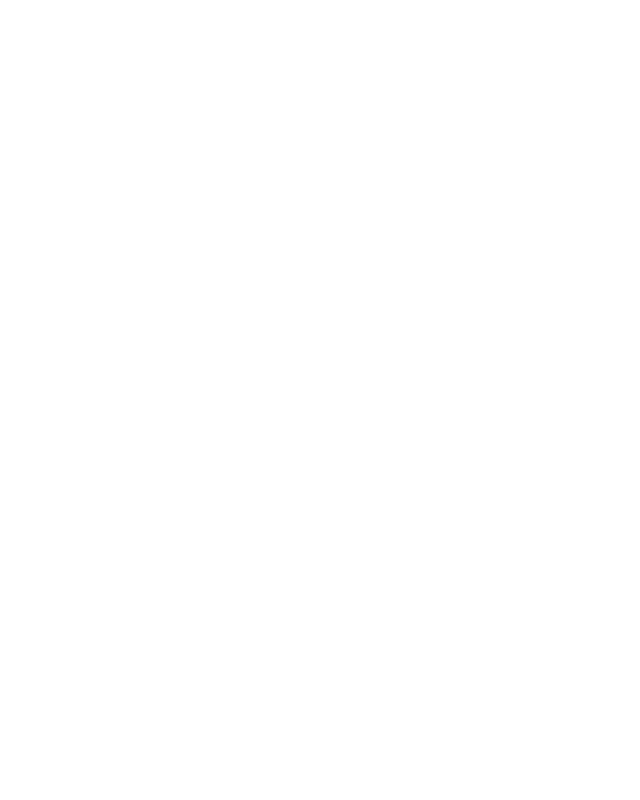
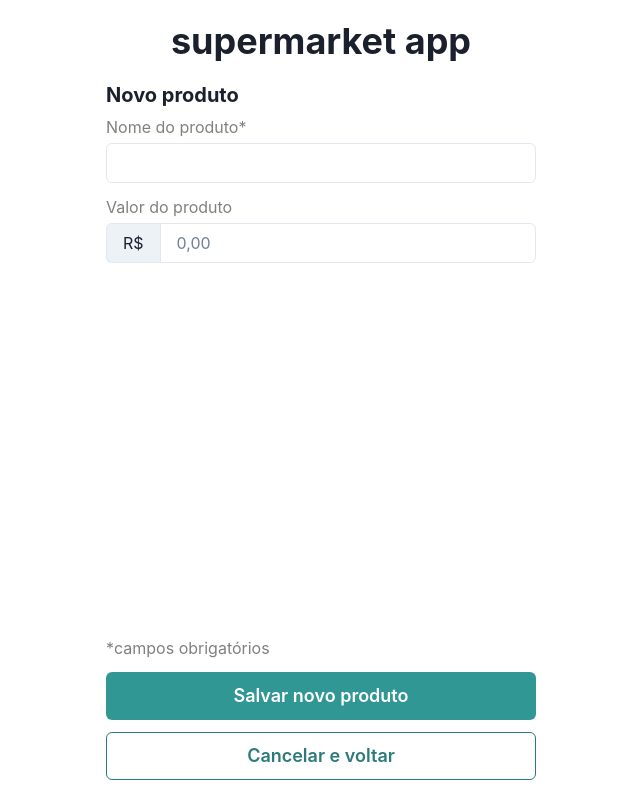
Before and after one commit to wgsquayson/supermarket-app, a React (Create React App) app: page /products/new in a window 1280 px wide. Shown: the whole page, without its empty margins (319-959 px from the left). Built offline with nearby package versions, Linux system fonts and the light colour scheme.

Commit message:
currency utils and product form

```diff
--- a/src/routes/product/new/index.tsx
+++ b/src/routes/product/new/index.tsx
@@ -1,3 +1,50 @@
+import {
+  Button,
+  Input,
+  InputGroup,
+  InputLeftAddon,
+  Stack,
+  Text,
+} from "@chakra-ui/react";
+import { Layout } from "../../../components/ui";
+import { useState } from "react";
+import { formatCurrency } from "../../../utils/currency";
+
 export default function NewProduct() {
-  return null;
+  const [price, setPrice] = useState("");
+
+  return (
+    <Layout
+      title="Novo produto"
+      footer={
+        <Stack gap={3}>
+          <Text color="grey">*campos obrigatórios</Text>
+          <Button colorScheme="teal" size="lg">
+            Salvar novo produto
+          </Button>
+          <Button colorScheme="teal" variant="outline" size="lg">
+            Cancelar e voltar
+          </Button>
+        </Stack>
+      }
+    >
+      <Stack gap={3}>
+        <Stack gap={1}>
+          <Text color="grey">Nome do produto*</Text>
+          <Input colorScheme="teal" required />
+        </Stack>
+        <Stack gap={1}>
+          <Text color="grey">Valor do produto</Text>
+          <InputGroup>
+            <InputLeftAddon>R$</InputLeftAddon>
+            <Input
+              placeholder="0,00"
+              value={price}
+              onChange={(e) => setPrice(formatCurrency(e.target.value))}
+            />
+          </InputGroup>
+        </Stack>
+      </Stack>
+    </Layout>
+  );
 }
--- /dev/null
+++ b/src/utils/currency.ts
@@ -0,0 +1,13 @@
+export function formatCurrency(value: string) {
+  value = value.replace(".", "").replace(",", "").replace(/\D/g, "");
+
+  const result = new Intl.NumberFormat("pt-BR", {
+    minimumFractionDigits: 2,
+  }).format(parseFloat(value) / 100);
+
+  return result;
+}
+
+export function unformatCurrency(value: string) {
+  return Number(value.replace(".", "").replace(",", "").replace(/\D/g, ""));
+}
```
